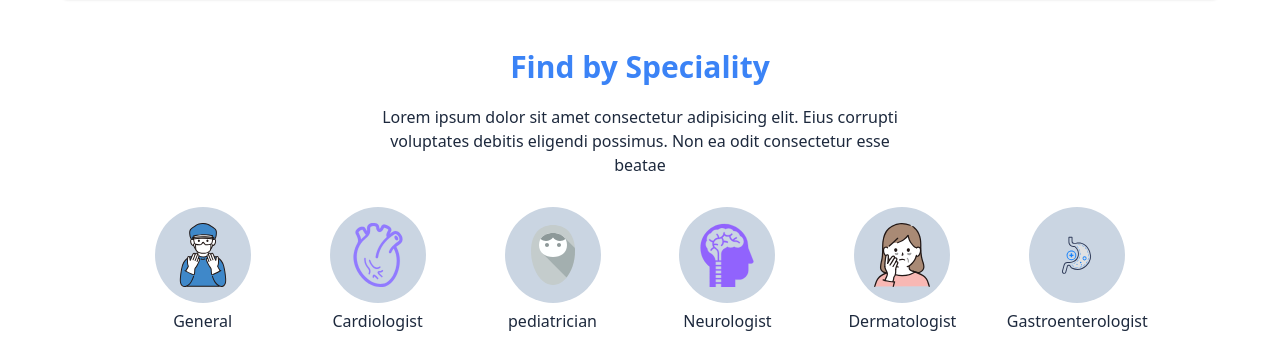
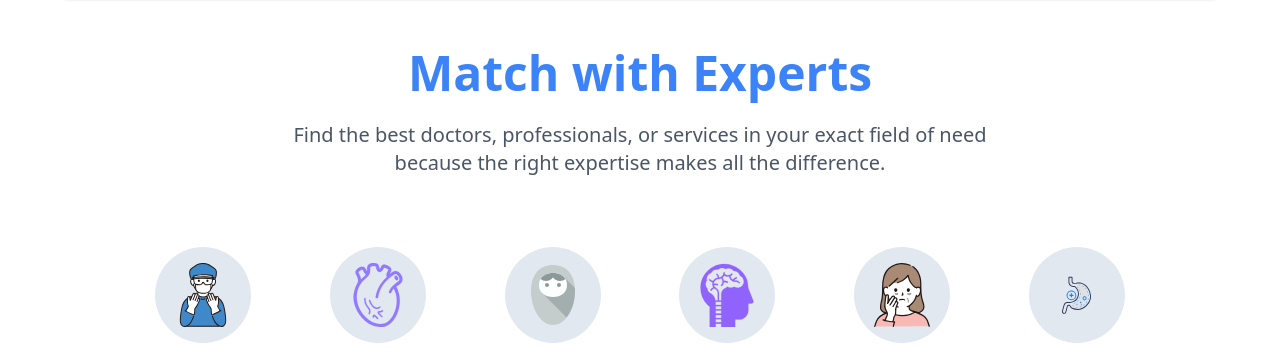
Before and after one commit to Ayham-A4M/DocBook_FrontEnd, a React (Vite) app: page / in a window 1280 px wide. Shown: the part 595-948 px from the top of the page. Built offline with nearby package versions, Linux system fonts and the light colour scheme; no server answers.

Commit message:
home design

```diff
--- a/src/components/SpecialityCard.jsx
+++ b/src/components/SpecialityCard.jsx
@@ -3,7 +3,7 @@ import { memo } from 'react';
 const SpecialityCard = ({pic,title}) => {
   return (
     <div className="flex flex-col duration-300 hover:translate-y-[-5px] hover:scale-[1.04] items-center justify-center gap-1.5 p-2.5 w-fit">
-        <div className="p-4 bg-slate-300 dark:bg-gray-400 rounded-full flex items-center justify-center">
+        <div className="p-4 bg-slate-200 dark:bg-gray-300 rounded-full flex items-center justify-center">
             <img src={pic} alt="SpecialityPhoto" className="w-16 aspect-square"  />
         </div>
         <span className="text-center">{title}</span>
--- a/src/pages/Home/Home.jsx
+++ b/src/pages/Home/Home.jsx
@@ -1,6 +1,5 @@
 import Hero from "./Hero"
 import Speciality from "./Speciality"
-// import DoctorCard from "../../components/DoctorCard"
 import Stats from "./Stats"
 import Banner from "./Banner"
 import useUser from "../../hooks/useUser"
--- a/src/pages/Home/Speciality.jsx
+++ b/src/pages/Home/Speciality.jsx
@@ -18,13 +18,19 @@ const Speciality = () => {
     return (
         <div className="w-full flex justify-center">
             <div className="flex flex-col items-center text-slate-800 dark:text-primary  gap-5">
-                <h1 className="text-3xl  dark:text-primary font-extrabold text-[var(--main-blue)]">Find by Speciality</h1>
-                <span className="text-center w-5/10 font-light ">Lorem ipsum dolor sit amet consectetur adipisicing elit. Eius corrupti voluptates debitis eligendi possimus. Non ea odit consectetur esse beatae </span>
+                <div className="text-center mb-10" data-aos="fade-up" data-aos-duration="600">
+                    <h2 className="text-5xl font-bold text-[var(--main-blue)] mb-6">
+                       Match with Experts
+                    </h2>
+                    <p className="text-xl text-gray-600 dark:text-gray-300 max-w-3xl mx-auto">
+                        Find the best doctors, professionals, or services in your exact field of need because the right expertise makes all the difference.
+                    </p>
+                </div>
                 <div className="grid md:grid-cols-6 gap-3.5 grid-cols-2">
                     {
                         specialityArray.map((ele, i) => (
                             <div className="w-full flex items-center justify-center" key={i}>
-                                <div data-aos-duration="500" data-aos="fade-left" data-aos-delay={`${i*100}`}>
+                                <div data-aos-duration="500" data-aos="fade-left" data-aos-delay={`${i * 100}`}>
                                     <SpecialityCard pic={ele.pic} title={ele.title} />
                                 </div>
                             </div>
```
